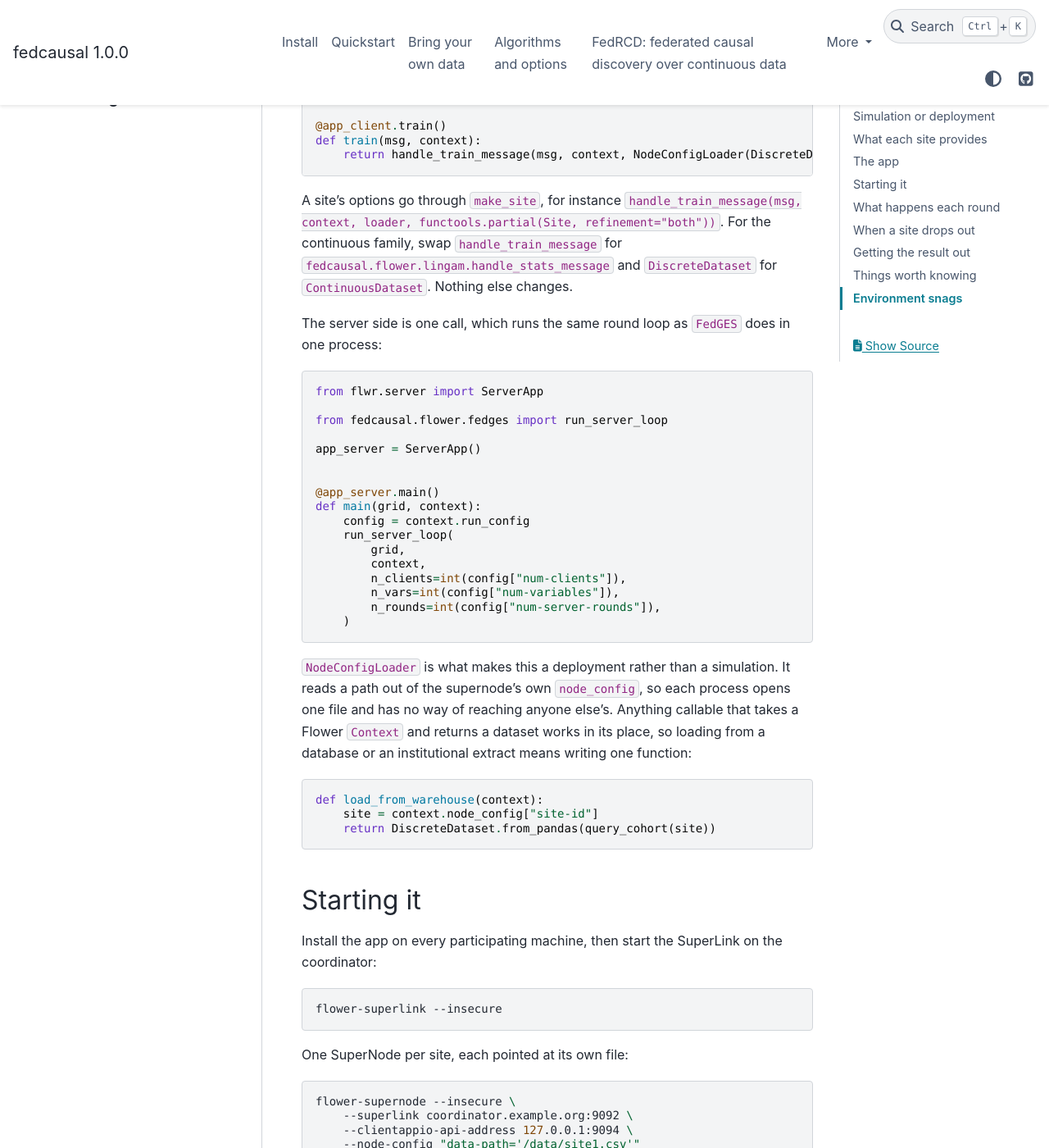
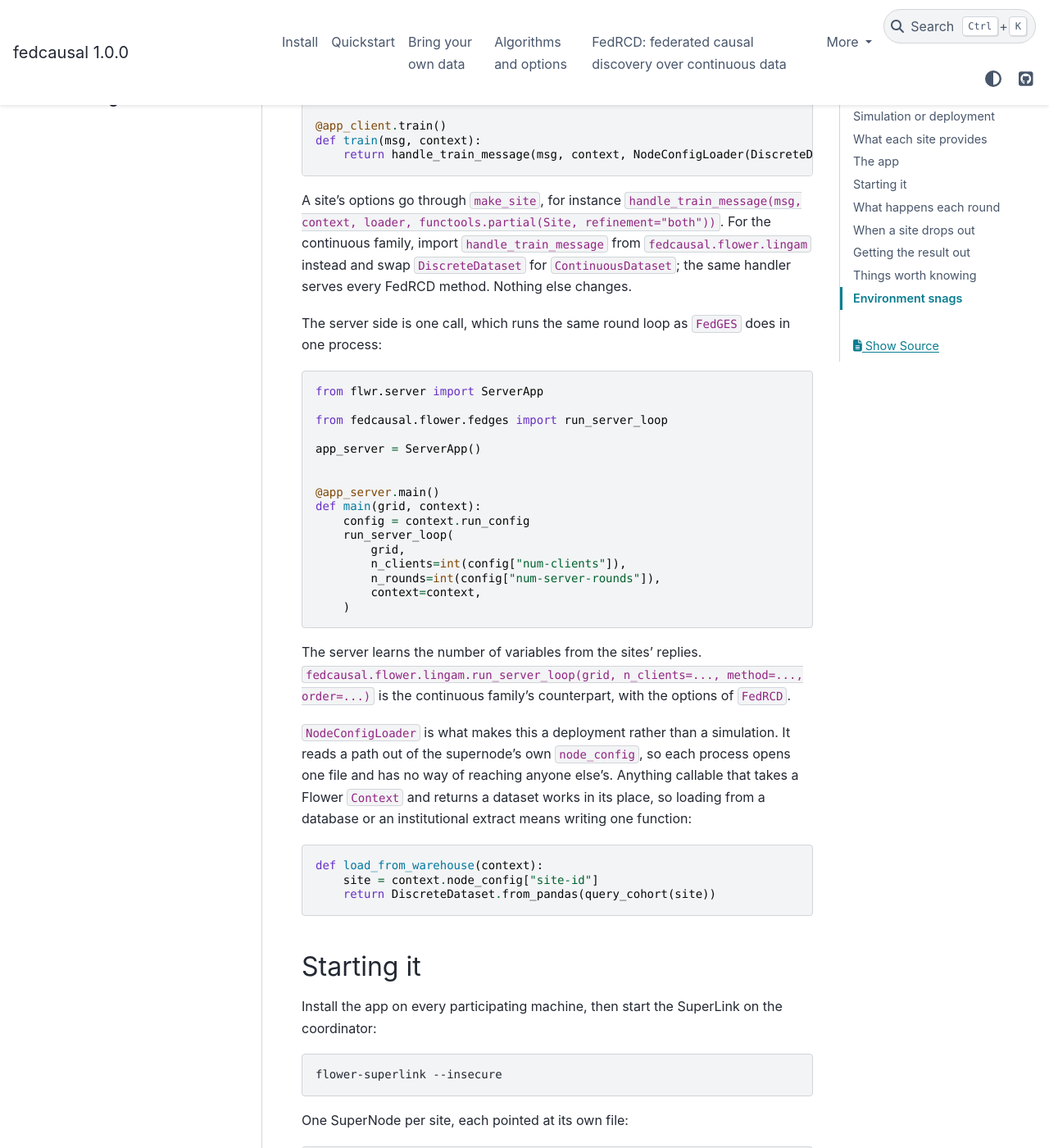
Before and after one commit to ptorrijos99/FedCausal, a Sphinx documentation site: the page built from docs/deployment.md, in a window 1280 px wide and 1400 px high, scrolled down 1197 px. Shown: the whole window at 82% size. Built offline with Sphinx 7.4.7 and the PyData theme 0.15.4, drawn with Linux system fonts in a browser that asks for light colours; pages that are not in the unit, such as notebooks, are missing from menus; some of the changed text lies outside the part shown.

Commit message:
refactor(flower)!: one server-loop shape for both families
fedcausal.flower.fedges.run_server_loop and build_server_app take the
grid and then keywords, as the FedRCD ones do; the server's context is an
optional keyword, used only to store the final DAG, and n_vars is gone:
the server reads it from the sites' replies, which already carried it.
build_server_app takes results, as FedRCD's does, and run_flower_fedges
uses it. The Flower app and the deployment guide drop num-variables.

BREAKING CHANGE: run_server_loop(grid, context, *, n_clients, n_vars, ...)
is run_server_loop(grid, *, n_clients, ..., context=None).

````diff
--- a/docs/deployment.md
+++ b/docs/deployment.md
@@ -35,7 +35,7 @@ def train(msg, context):
     return handle_train_message(msg, context, NodeConfigLoader(DiscreteDataset))
 ```
 
-A site's options go through `make_site`, for instance `handle_train_message(msg, context, loader, functools.partial(Site, refinement="both"))`. For the continuous family, swap `handle_train_message` for `fedcausal.flower.lingam.handle_stats_message` and `DiscreteDataset` for `ContinuousDataset`. Nothing else changes.
+A site's options go through `make_site`, for instance `handle_train_message(msg, context, loader, functools.partial(Site, refinement="both"))`. For the continuous family, import `handle_train_message` from `fedcausal.flower.lingam` instead and swap `DiscreteDataset` for `ContinuousDataset`; the same handler serves every FedRCD method. Nothing else changes.
 
 The server side is one call, which runs the same round loop as `FedGES` does in one process:
 
@@ -52,12 +52,13 @@ def main(grid, context):
     config = context.run_config
     run_server_loop(
         grid,
-        context,
         n_clients=int(config["num-clients"]),
-        n_vars=int(config["num-variables"]),
         n_rounds=int(config["num-server-rounds"]),
+        context=context,
     )
 ```
+
+The server learns the number of variables from the sites' replies. `fedcausal.flower.lingam.run_server_loop(grid, n_clients=..., method=..., order=...)` is the continuous family's counterpart, with the options of `FedRCD`.
 
 `NodeConfigLoader` is what makes this a deployment rather than a simulation. It reads a path out of the supernode's own `node_config`, so each process opens one file and has no way of reaching anyone else's. Anything callable that takes a Flower `Context` and returns a dataset works in its place, so loading from a database or an institutional extract means writing one function:
 
@@ -87,7 +88,7 @@ flower-supernode --insecure \
 Then start the run:
 
 ```bash
-flwr run . remote --run-config "num-variables=12 num-server-rounds=30"
+flwr run . remote --run-config "num-server-rounds=30"
 ```
 
 `--insecure` is for a trusted network. Anywhere else, give the SuperLink TLS certificates and drop the flag.
@@ -96,7 +97,7 @@ flwr run . remote --run-config "num-variables=12 num-server-rounds=30"
 
 FedGES needs two message round trips per round. In the build phase every client rebuilds its local model with GES, warm-started from the model in its own `context.state`, and replies with its DAG and the score that DAG achieves on its own data. The server never sees the data behind that number. In the fuse phase the server combines the local DAGs into a global one and broadcasts it; each client fuses that into its own model, optionally refines, and updates its state. Convergence is checked between the two, on the local models the server just received.
 
-The FedRCD family is cheaper. Every solver but `fedrcd_exact` needs exactly one round trip: each client sends its mean and four matrices of moment sums, and the server aggregates them into cumulants and solves. `fedrcd_exact` repeats that `p - 1` times, deflating each client's own rows between rounds. See [FedRCD](fedrcd.md).
+The FedRCD family is cheaper. Every method but `"exact"` needs exactly one round trip: each client sends its mean and four matrices of moment sums, and the server aggregates them into cumulants and solves. `"exact"` repeats that `p - 1` times, deflating each client's own rows between rounds. See [FedRCD](fedrcd.md).
 
 ## When a site drops out
 
@@ -104,10 +105,10 @@ A round needs every site by default, and one that fails stops the run with a `Cl
 
 ## Getting the result out
 
-The server writes the final structure to `context.state`, which is process-local. Persist it yourself at the end of `main`:
+Given `context`, the FedGES server also writes the final structure to `context.state`, which is process-local. Persist it yourself at the end of `main`:
 
 ```python
-final = run_server_loop(grid, context, ...)
+final = run_server_loop(grid, n_clients=3, context=context)
 if final is not None:
     Path("global_dag.json").write_text(json.dumps(final.edges()))
 ```
````
Also changed, not shown: flower_app/README.md, 4 other files.
